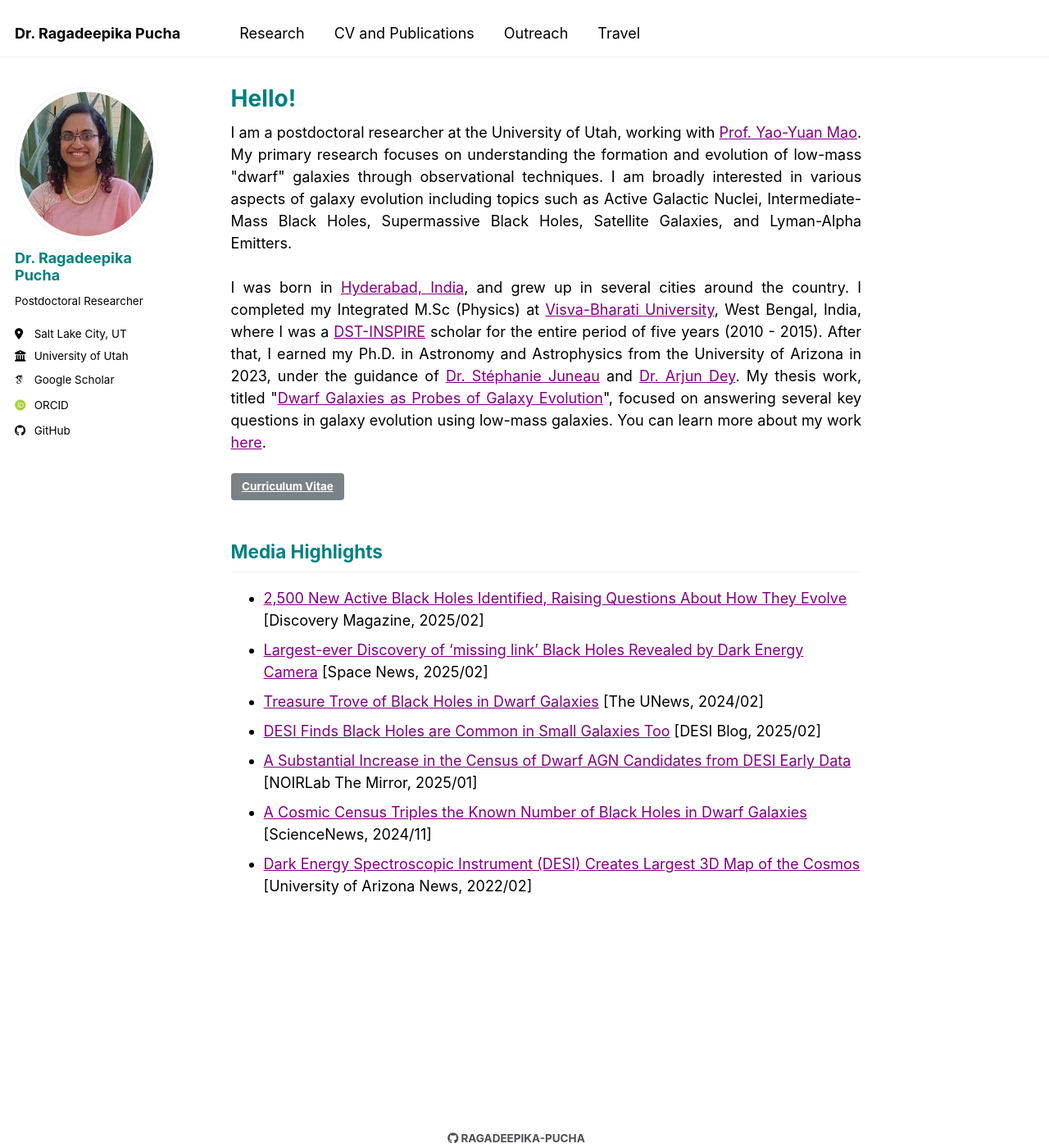
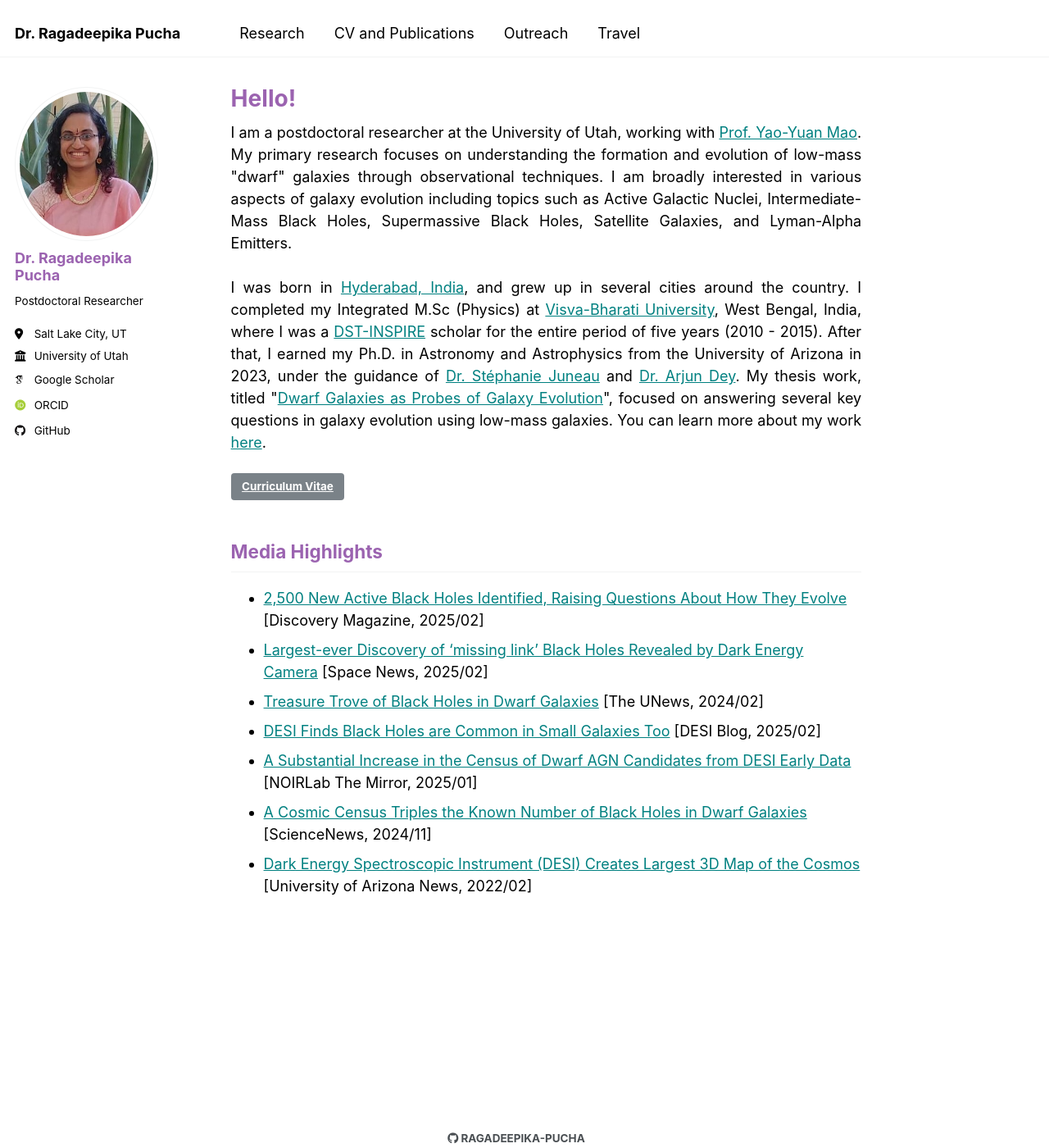
Before and after one commit to Ragadeepika-Pucha/Ragadeepika-Pucha.github.io, a Jekyll site: the page built from _pages/about.md, in a window 1280 px wide and 1400 px high. Shown: the whole window at 82% size. Built offline with Jekyll 4.4.1, drawn with Linux system fonts in a browser that asks for light colours; some web fonts are replaced.

Commit message:
changed colors

```diff
--- a/_sass/theme/_default.scss
+++ b/_sass/theme/_default.scss
@@ -10,7 +10,7 @@ $light-gray                 : mix(#fff, $gray, 50%);
 $lighter-gray               : mix(#fff, $gray, 90%);
 $black                      : #000;
 $teal                       : #008080;
-$purple                     : #800080;
+$purple                     : #9b63b0;
 $light-purple               : #9169c1;
 $faint-purple               : #b793d2;
 
@@ -39,8 +39,8 @@ $sidebar-screen-min-width   : 1024px;
     --global-code-background-color      : #fafafa;
     --global-code-text-color            : #{$black};
     --global-fig-caption-color          : #{$dark-gray};
-    --global-heading-color              : #{$teal};
-    --global-link-color                 : #{$purple};
+    --global-heading-color              : #{$purple};
+    --global-link-color                 : #{$teal};
     --global-link-color-hover           : mix(#000, #2f7f93, 25%);
     --global-link-color-visited         : mix(#fff, #2f7f93, 25%);
     --global-masthead-link-color        : #{$black};
```
